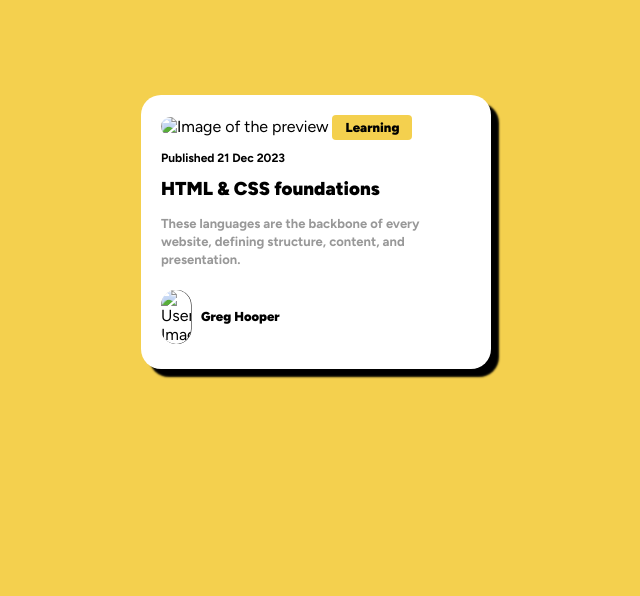
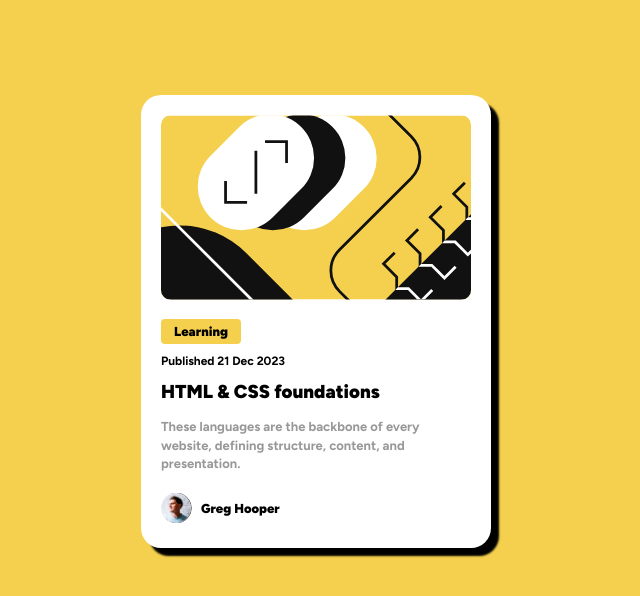
Before and after one commit to Aamir4245/Frontend-Mentor-Challenge1, a plain HTML site: page index.html in a window 1280 px wide. Shown: the whole page, without its empty margins (324-964 px from the left). Drawn offline with Linux system fonts and the light colour scheme.

Commit message:
Paths of images updated.

```diff
--- a/index.html
+++ b/index.html
@@ -6,7 +6,7 @@
   <meta name="viewport" content="width=device-width, initial-scale=1.0">
   <!-- displays site properly based on user's device -->
 
-  <link rel="icon" type="image/png" sizes="32x32" href="./assets/images/favicon-32x32.png">
+  <link rel="icon" type="image/png" sizes="32x32" href="favicon-32x32.png">
 
   <title>Frontend Mentor | Blog preview card</title>
   <link rel="stylesheet" href="style.css">
@@ -18,14 +18,14 @@
 
 <body>
   <div id="card-container">
-    <img src="./assets/images/illustration-article.svg" alt="Image of the preview" id="main-img">
+    <img src="illustration-article.svg" alt="Image of the preview" id="main-img">
     <p id="capsule">Learning</p>
     <p id="date">Published 21 Dec 2023</p>
     <h3>HTML & CSS foundations</h3>
     <p id="content">These languages are the backbone of every website, defining structure, content, and presentation.
     </p>
     <div id="user-info">
-      <img src="./assets/images/image-avatar.webp" alt="User Image" width="30">
+      <img src="image-avatar.webp" alt="User Image" width="30">
       <p id="user-name">Greg Hooper</p>
     </div>
   </div>
```
